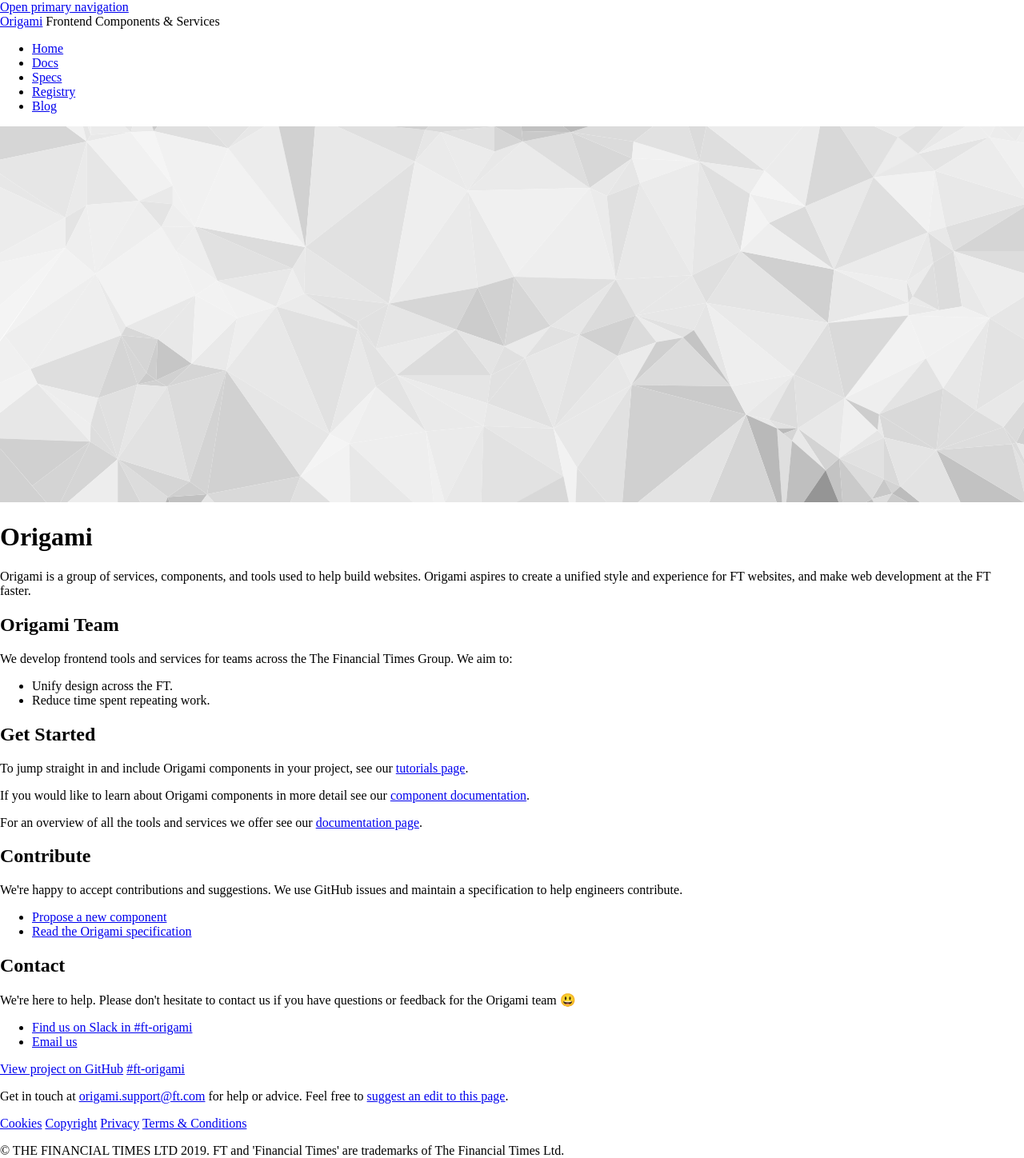
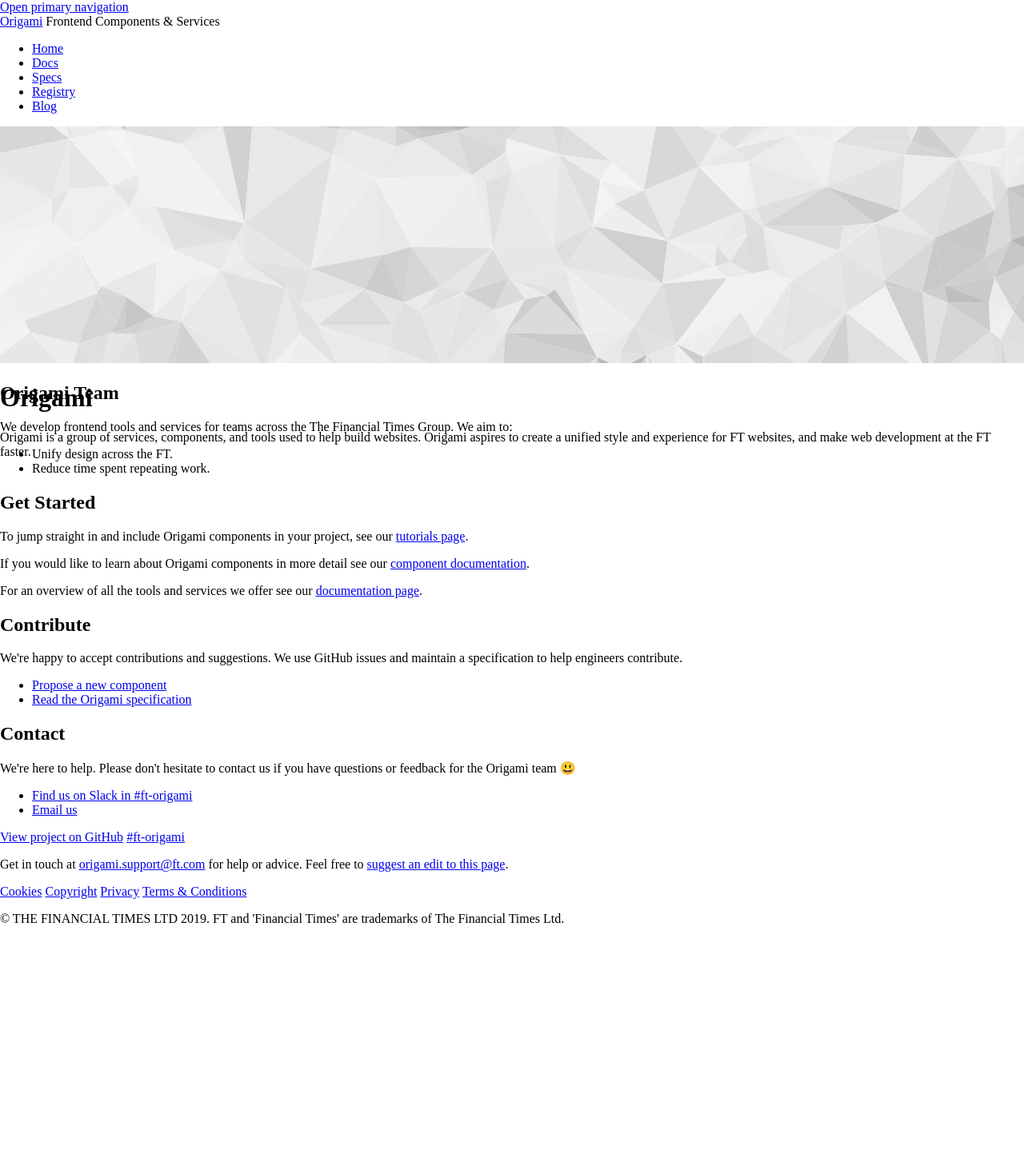
Before and after one commit to Financial-Times/origami-website, a Jekyll site: the page built from pages/home.html, in a window 1280 px wide. Shown: the whole page at 80% size. Built offline with Jekyll 4.4.1, drawn with Linux system fonts in a browser that asks for light colours; a style sheet for code colours, icons or effects is not loaded; after the commit the page ends 1158 px from its top, so only the background shows below that; grey boxes are pictures that could not be loaded.

Commit message:
hooray!! it works 🥚🐰

```diff
--- a/assets/main.scss
+++ b/assets/main.scss
@@ -45,9 +45,22 @@ table.o-manifest__table {
 }
 
 .o-website__hero--home {
-// 	// background-image: url('./images/home-page-hero.jpg');
-	// background-image: url('./images/hero-image.svg');
+	padding: 0;
+
+	&.o-layout__hero:before {
+		content: none;
+	}
+
+	svg {
+		width: 100vw;
+	}
 }
+
+.o-website__hero--text {
+	position: absolute;
+	pointer-events: none;
+}
+
 
 .o-header-services__logo {
 	background-image: url(https://www.ft.com/__origami/service/image/v2/images/raw/ftlogo-v1:origami?format=svg&source=origami&width=55);
--- a/pages/home.html
+++ b/pages/home.html
@@ -12,13 +12,14 @@ nav_order: 1
 
 <div class="o-layout__hero o-layout-typography o-website__hero--home">
 	{% include hero-image.svg %}
+	<div class="o-website__hero--text">
 		<h1>{{page.title}}</h1>
 		<p>
 			Origami is a group of services, components, and tools used to help build websites.
 			Origami aspires to create a unified style and experience for FT websites,
 			and make web development at the FT faster.
 		</p>
-
+	</div>
 </div>
 
 <div class="o-layout__main o-layout-typography">
```
Also changed, not shown: _includes/hero-image.svg, assets/images/home-page-hero.jpg (deleted). Lines whose indentation alone changed are shown as unchanged.
